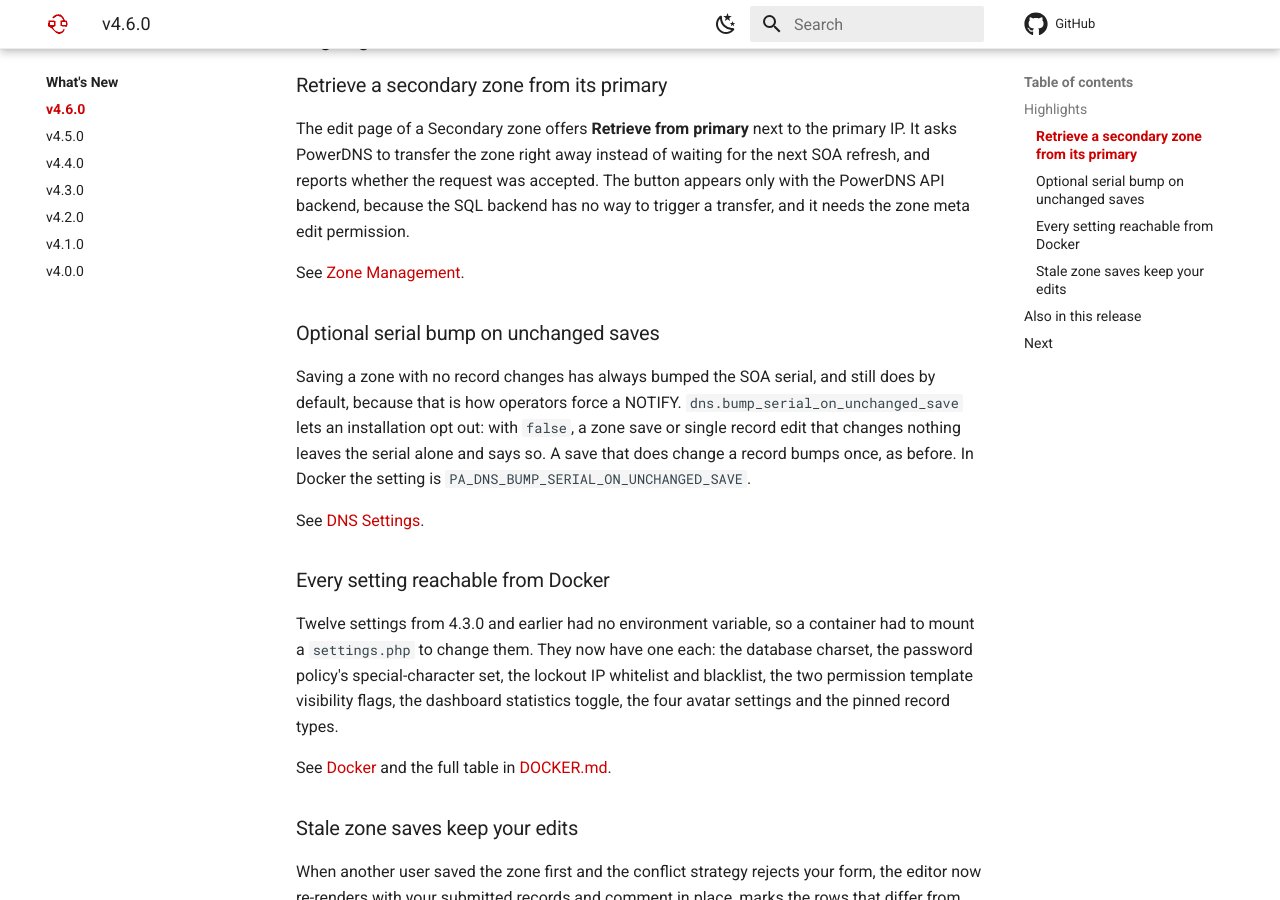
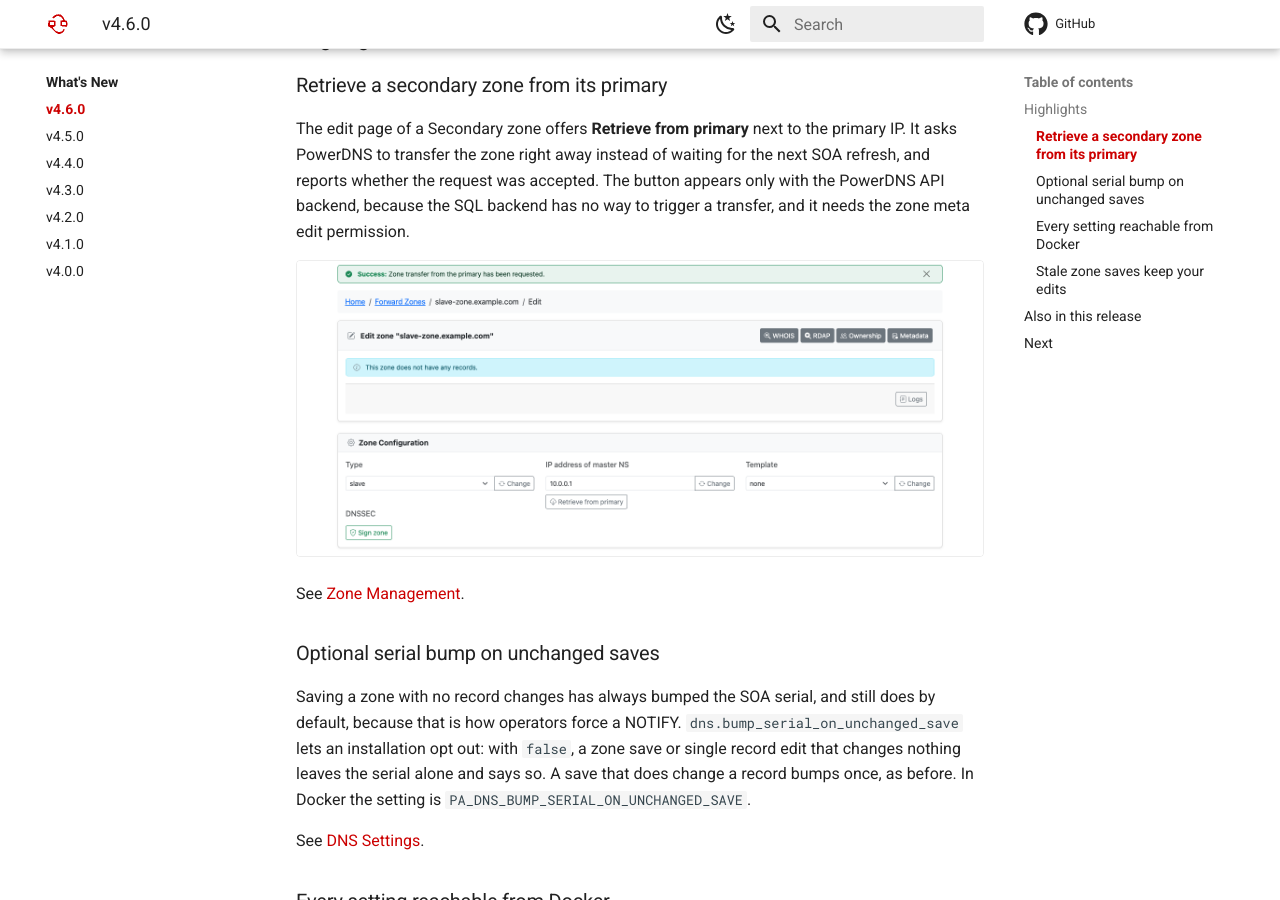
Before and after one commit to poweradmin/poweradmin-docs, an MkDocs documentation site: the page built from docs/whats-new/v4.6.0.md, in a window 1280 px wide and 900 px high, scrolled down 495 px. Built offline with MkDocs 1.6.1 and Material for MkDocs 9.7.7, drawn with Linux system fonts in a browser that asks for light colours; comment, search, counter and statistics services are not loaded.

Commit message:
docs(whats-new): add the retrieve from primary screenshot

```diff
--- a/docs/whats-new/v4.6.0.md
+++ b/docs/whats-new/v4.6.0.md
@@ -19,6 +19,8 @@ It asks PowerDNS to transfer the zone right away instead of waiting for the next
 refresh, and reports whether the request was accepted. The button appears only with the
 PowerDNS API backend, because the SQL backend has no way to trigger a transfer, and it needs
 the zone meta edit permission.
+
+![Retrieve from primary](../screenshots/retrieve-from-primary.png)
 
 See [Zone Management](../user-guide/zones.md#read-only-zones).
 
```
Also changed, not shown: docs/user-guide/zones.md (+2 -0 lines), docs/screenshots/retrieve-from-primary.png (added).
